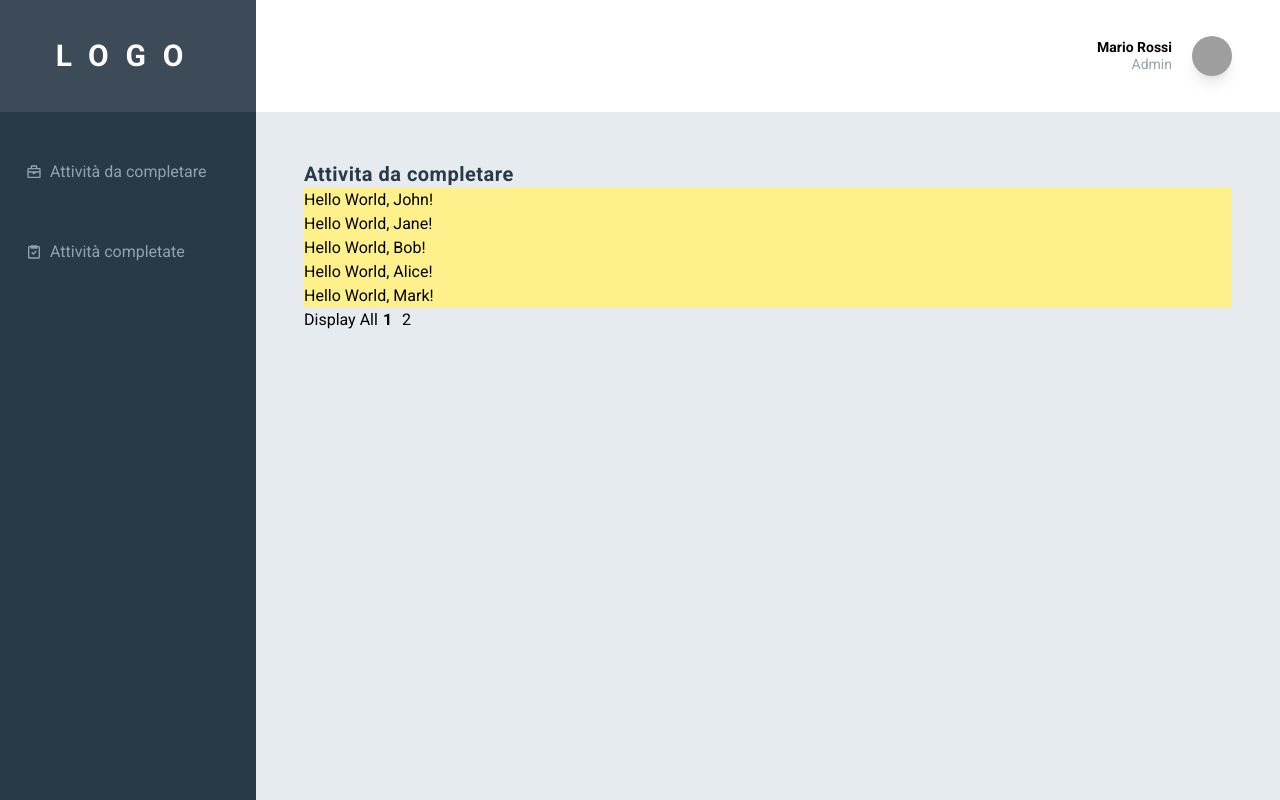
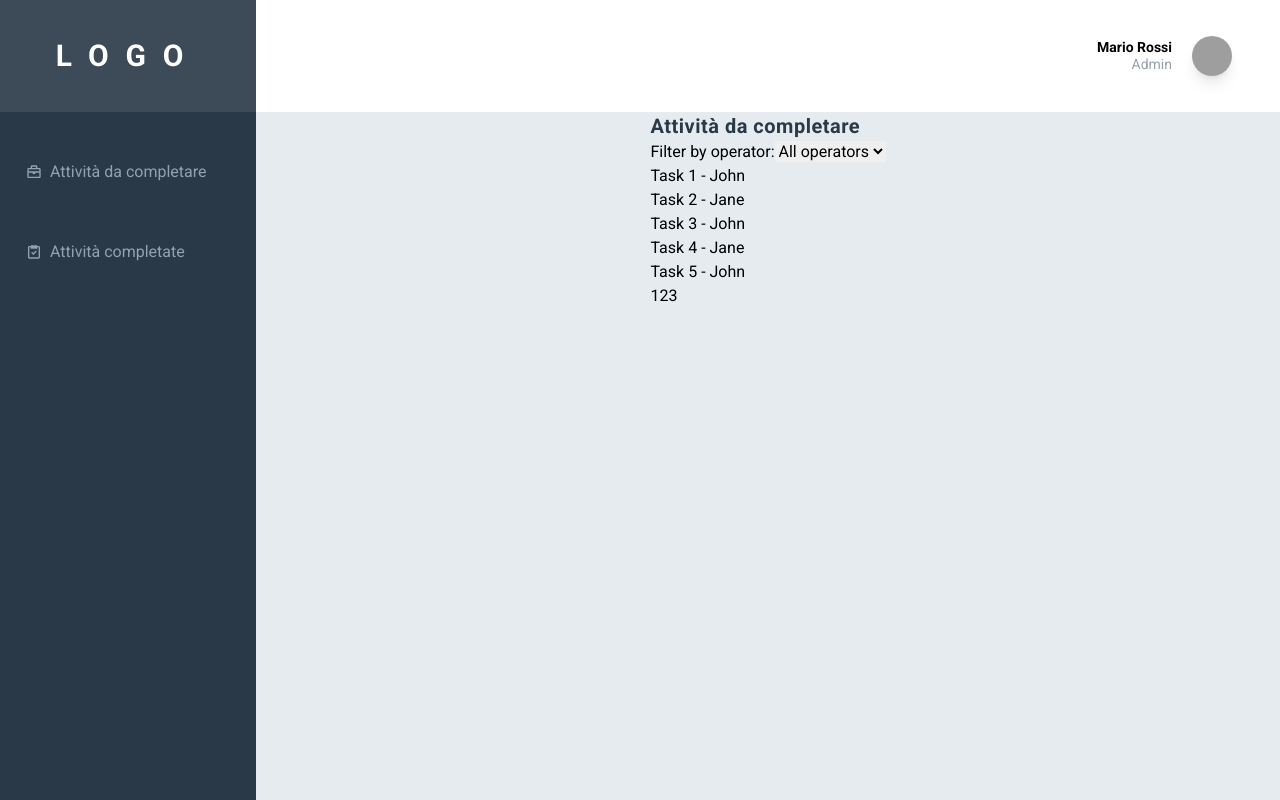
Before and after one commit to Marygraceee/testtecnico, a React (Vite) app: page / in a window 1280 px wide. Built offline with nearby package versions, Linux system fonts and the light colour scheme; no server answers; the database is empty; grey boxes are pictures that could not be loaded.

Commit message:
Aggiunto il context

```diff
--- /dev/null
+++ b/Context/FirebaseContext.jsx
@@ -0,0 +1,31 @@
+import { collection, doc, onSnapshot } from "firebase/firestore";
+import { createContext, useState, useEffect } from "react";
+import { db } from "../firebase";
+
+export const FirebaseContext = createContext();
+
+export const FirebaseContextProvider = ({ children }) => {
+  const [users, setUsers] = useState([]);
+  const [activities, setActivities] = useState([]);
+
+  useEffect(() => {
+    const unsubscribeUsers = onSnapshot(collection(db, "users"), (snapshot) => {
+      const data = snapshot.docs.map((doc) => doc.id);
+      setUsers(data);
+    });
+
+    const unsubscribeActivities = onSnapshot(collection(db, "activities"), (snapshot) => {
+        const data = snapshot.docs.map((doc) => ({ id: doc.id, ...doc.data() }));
+        setActivities(data);
+      });
+
+
+
+    return () => {
+      unsubscribeUsers();
+      unsubscribeActivities();
+    };
+  }, []);
+
+  return <FirebaseContext.Provider value={{ users, activities }}>{children}</FirebaseContext.Provider>;
+};
--- a/firebase.js
+++ b/firebase.js
@@ -1,6 +1,7 @@
 // Import the functions you need from the SDKs you need
 import { initializeApp } from "firebase/app";
 import { getAnalytics } from "firebase/analytics";
+import { getFirestore } from "firebase/firestore";
 // TODO: Add SDKs for Firebase products that you want to use
 // https://firebase.google.com/docs/web/setup#available-libraries
 
@@ -17,5 +18,5 @@ const firebaseConfig = {
 };
 
 // Initialize Firebase
-const app = initializeApp(firebaseConfig);
-const analytics = getAnalytics(app);
+export const app = initializeApp(firebaseConfig);
+export const db = getFirestore(app)
--- a/src/Components/ActiveActivities.jsx
+++ b/src/Components/ActiveActivities.jsx
@@ -1,72 +1,90 @@
-import { useState } from 'react';
 
-function ActiveActivities() {
-  const [currentPage, setCurrentPage] = useState(1);
-  const [displayAll, setDisplayAll] = useState(false);
-  const [itemsPerPage, setItemsPerPage] = useState(5)
-  const data = [
-    { id: 1, name: 'John' },
-    { id: 2, name: 'Jane' },
-    { id: 3, name: 'Bob' },
-    { id: 4, name: 'Alice' },
-    { id: 5, name: 'Mark' },
-    { id: 6, name: 'Emma' },
-    { id: 7, name: 'Kate' },
-    { id: 8, name: 'Mike' },
-    { id: 9, name: 'David' },
-  ];
-
-  const lastIndex = displayAll ? data.length : currentPage * itemsPerPage;
-  const firstIndex = displayAll ? 0 : lastIndex - itemsPerPage;
-  const currentData = data.slice(firstIndex, lastIndex);
+import React, { useContext, useState } from 'react';
+import { FirebaseContext } from '../../Context/FirebaseContext';
 
 
+const todos = [
+  { id: 1, description: 'Task 1', operator: 'John' },
+  { id: 2, description: 'Task 2', operator: 'Jane' },
+  { id: 3, description: 'Task 3', operator: 'John' },
+  { id: 4, description: 'Task 4', operator: 'Jane' },
+  { id: 5, description: 'Task 5', operator: 'John' },
+  { id: 6, description: 'Task 6', operator: 'Jane' },
+  { id: 7, description: 'Task 7', operator: 'John' },
+  { id: 8, description: 'Task 8', operator: 'Jane' },
+  { id: 9, description: 'Task 9', operator: 'John' },
+  { id: 10, description: 'Task 10', operator: 'Jane' },
+  { id: 11, description: 'Task 11', operator: 'Jane' },
+  { id: 12, description: 'Task 12', operator: 'Jane' },
+  { id: 13, description: 'Task 13', operator: 'Jane' },
+];
 
-  const renderPagination = () => {
-    const totalPages = Math.ceil(data.length / itemsPerPage);
-    const pages = [];
+const ActiveActivities = () => {
+    const {users, activities} = useContext(FirebaseContext)
+    console.log(users, activities)
+  const [operatorFilter, setOperatorFilter] = useState('');
+  const [currentPage, setCurrentPage] = useState(1);
+  const [todosPerPage] = useState(5);
 
-    for (let i = 1; i <= totalPages; i++) {
-      pages.push(
-        <button
-          key={i}
-          onClick={() => setCurrentPage(i)}
-          style={{
-            margin: '0 5px',
-            fontWeight: currentPage === i ? 'bold' : 'normal',
-          }}
-        >
-          {i}
-        </button>
-      );
+  // Filter the todos based on the selected operator
+  const filteredTodos = todos.filter(todo => {
+    if (!operatorFilter) {
+      return true;
     }
+    return todo.operator === operatorFilter;
+  });
 
-    return pages;
+  // Calculate the total number of pages needed for pagination
+  const totalPages = Math.ceil(filteredTodos.length / todosPerPage);
+
+  // Get the todos for the current page
+  const indexOfLastTodo = currentPage * todosPerPage;
+  const indexOfFirstTodo = indexOfLastTodo - todosPerPage;
+  const currentTodos = filteredTodos.slice(indexOfFirstTodo, indexOfLastTodo);
+
+  // Handle changing the operator filter
+  const handleOperatorChange = event => {
+    setOperatorFilter(event.target.value);
+    setCurrentPage(1); // Reset to the first page when the filter changes
   };
 
-  const renderItems = currentData.map((item) => (
-    <div key={item.id}>Hello World, {item.name}!</div>
-  ));
+  // Handle changing the page number
+  const handlePageChange = pageNumber => {
+    setCurrentPage(pageNumber);
+  };
 
   return (
-    <section className=" w-full h-full px-12 py-12">
+    <div>
         <div>
-         <h2 className="text-xl text-[#2A3948] tracking-wide font-semibold">Attivita da completare</h2>
-        </div>
-        <div className="bg-yellow-200">
-        {renderItems}
+        <h1 className="text-[#2A3948] font-semibold text-xl tracking-wide">Attività da completare</h1>
+      <div>
+        <label htmlFor="operator-filter">Filter by operator:</label>
+        <select id="operator-filter" onChange={handleOperatorChange} value={operatorFilter}>
+          <option value="">All operators</option>
+          <option value="John">John</option>
+          <option value="Jane">Jane</option>
+        </select>
+      </div>
         </div>
 
-      {data.length > itemsPerPage && (
+      <ul>
+        {currentTodos.map(todo => (
+          <li key={todo.id}>
+            {todo.description} - {todo.operator}
+          </li>
+        ))}
+      </ul>
+      {totalPages > 1 && (
         <div>
-          {displayAll ? null : (
-            <button onClick={() => setDisplayAll(true)}>Display All</button>
-          )}
-          {renderPagination()}
+          {Array.from({ length: totalPages }, (_, i) => i + 1).map(pageNumber => (
+            <button key={pageNumber} onClick={() => handlePageChange(pageNumber)}>
+              {pageNumber}
+            </button>
+          ))}
         </div>
       )}
-    </section>
+    </div>
   );
-}
+};
 
 export default ActiveActivities;
--- a/src/main.jsx
+++ b/src/main.jsx
@@ -1,14 +1,18 @@
 import React from 'react'
 import ReactDOM from 'react-dom/client'
 import { BrowserRouter } from 'react-router-dom'
+import { FirebaseContextProvider } from '../Context/FirebaseContext'
+
 import App from './App'
 import "./index.css"
 
 ReactDOM.createRoot(document.getElementById('root')).render(
+<FirebaseContextProvider>
   <React.StrictMode>
     <BrowserRouter>
     <App />
     </BrowserRouter>
 
-  </React.StrictMode>,
+  </React.StrictMode>
+  </FirebaseContextProvider>
 )
```
